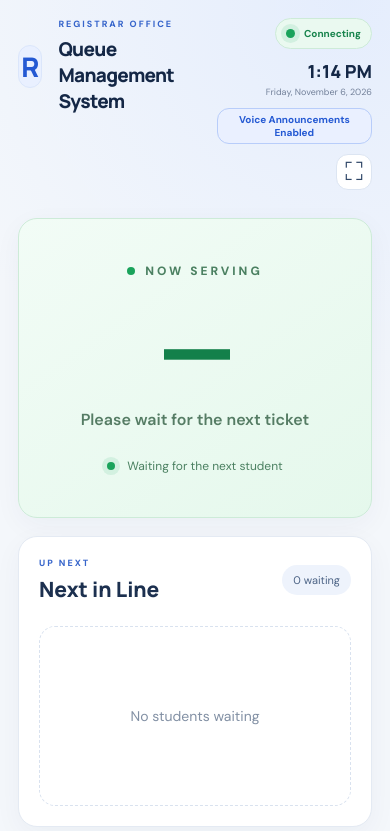
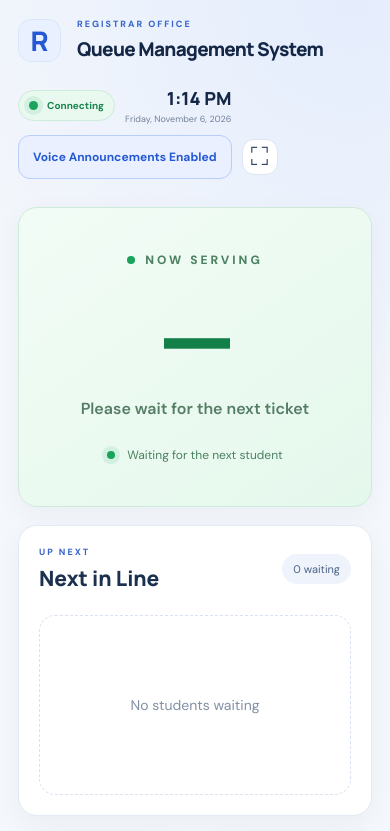
Before and after one commit to jhovancodes/queue-management, a website with bundled scripts: page display.html in a window 390 px wide. Both pictures are taken after a click on the button "Enable Voice Announcements". Shown: the top 831 px of the page. Built offline with nearby package versions, Linux system fonts and the light colour scheme; no server answers.

Commit message:
Update project code

```diff
--- a/display.css
+++ b/display.css
@@ -313,3 +313,32 @@ body {
     padding: 18px;
   }
 }
+
+.voice-button {
+  position: relative;
+  z-index: 10;
+  min-height: 44px;
+  padding: 10px 16px;
+  touch-action: manipulation;
+  -webkit-tap-highlight-color: transparent;
+  pointer-events: auto;
+  cursor: pointer;
+}
+
+@media (max-width: 600px) {
+  .topbar {
+    flex-direction: column;
+    align-items: stretch;
+  }
+
+  .topbar-right {
+    justify-content: flex-start;
+    align-items: center;
+  }
+
+  .voice-button {
+    min-height: 44px;
+    padding: 10px 14px;
+    font-size: 12px;
+  }
+}
--- a/display.html
+++ b/display.html
@@ -3,7 +3,7 @@
 <head>
   <meta charset="UTF-8">
   <meta name="viewport" content="width=device-width, initial-scale=1.0">
-  <meta name="theme-color" content="#f4f7fb">
+  <meta name="theme-color" content="#101d35">
   <title>Registrar Queue Display</title>
   <link rel="preconnect" href="https://fonts.googleapis.com">
   <link rel="preconnect" href="https://fonts.gstatic.com" crossorigin>
--- a/display.js
+++ b/display.js
@@ -82,7 +82,6 @@ function render() {
   renderNext(waiting);
 }
 
-
 function spokenNumber(value) {
   const digits = { "0": "zero", "1": "one", "2": "two", "3": "three", "4": "four", "5": "five", "6": "six", "7": "seven", "8": "eight", "9": "nine" };
   return String(value ?? "").split("").map(character => {
@@ -92,34 +91,40 @@ function spokenNumber(value) {
   }).join(" ").replace(/\s+/g, " ").trim();
 }
 
-function announceTicket(ticket) {
-  if (!voiceEnabled || !ticket || !("speechSynthesis" in window)) return;
+function speak(message) {
+  if (!voiceEnabled || !("speechSynthesis" in window)) return;
 
   window.speechSynthesis.cancel();
-  const number = spokenNumber(ticket.number);
-  const announcement = new SpeechSynthesisUtterance(`Now serving, number ${number}. Please proceed to the registrar counter.`);
-  announcement.lang = "en-PH";
-  announcement.rate = 0.88;
-  announcement.pitch = 1;
-  window.speechSynthesis.speak(announcement);
+  const utterance = new SpeechSynthesisUtterance(message);
+  utterance.lang = "en-US";
+  utterance.rate = 0.88;
+  utterance.pitch = 1;
+  utterance.volume = 1;
+  window.speechSynthesis.speak(utterance);
 }
 
-byId("voice-btn").addEventListener("click", () => {
-  if (!("speechSynthesis" in window)) {
-    byId("connection-error").textContent = "Voice announcements are not supported by this browser. Please use Chrome or Edge.";
+function announceTicket(ticket) {
+  if (!ticket) return;
+  const number = spokenNumber(ticket.number);
+  speak(`Now serving, number ${number}. Please proceed to the registrar counter.`);
+}
+
+function enableVoice() {
+  if (!("speechSynthesis" in window) || !("SpeechSynthesisUtterance" in window)) {
+    byId("connection-error").textContent = "Voice announcements are not supported in this browser. Please open this page in Chrome or Safari.";
     byId("connection-error").hidden = false;
     return;
   }
 
   voiceEnabled = true;
-  byId("voice-btn").textContent = "Voice Announcements Enabled";
-  byId("voice-btn").classList.add("enabled");
-  const test = new SpeechSynthesisUtterance("Voice announcements enabled.");
-  test.lang = "en-PH";
-  test.rate = 0.9;
-  window.speechSynthesis.cancel();
-  window.speechSynthesis.speak(test);
-});
+  const button = byId("voice-btn");
+  button.textContent = "Voice Announcements Enabled";
+  button.classList.add("enabled");
+  button.setAttribute("aria-pressed", "true");
+  speak("Voice announcements enabled.");
+}
+
+byId("voice-btn").addEventListener("click", enableVoice);
 
 function showConnectionError(message) {
   byId("connection-error").textContent = message;
@@ -163,6 +168,8 @@ onAuthStateChanged(auth, async user => {
         } else if (current && current.id !== lastAnnouncedTicketId) {
           lastAnnouncedTicketId = current.id;
           announceTicket(current);
+        } else if (!current) {
+          lastAnnouncedTicketId = null;
         }
 
         byId("connection-error").hidden = true;
```
